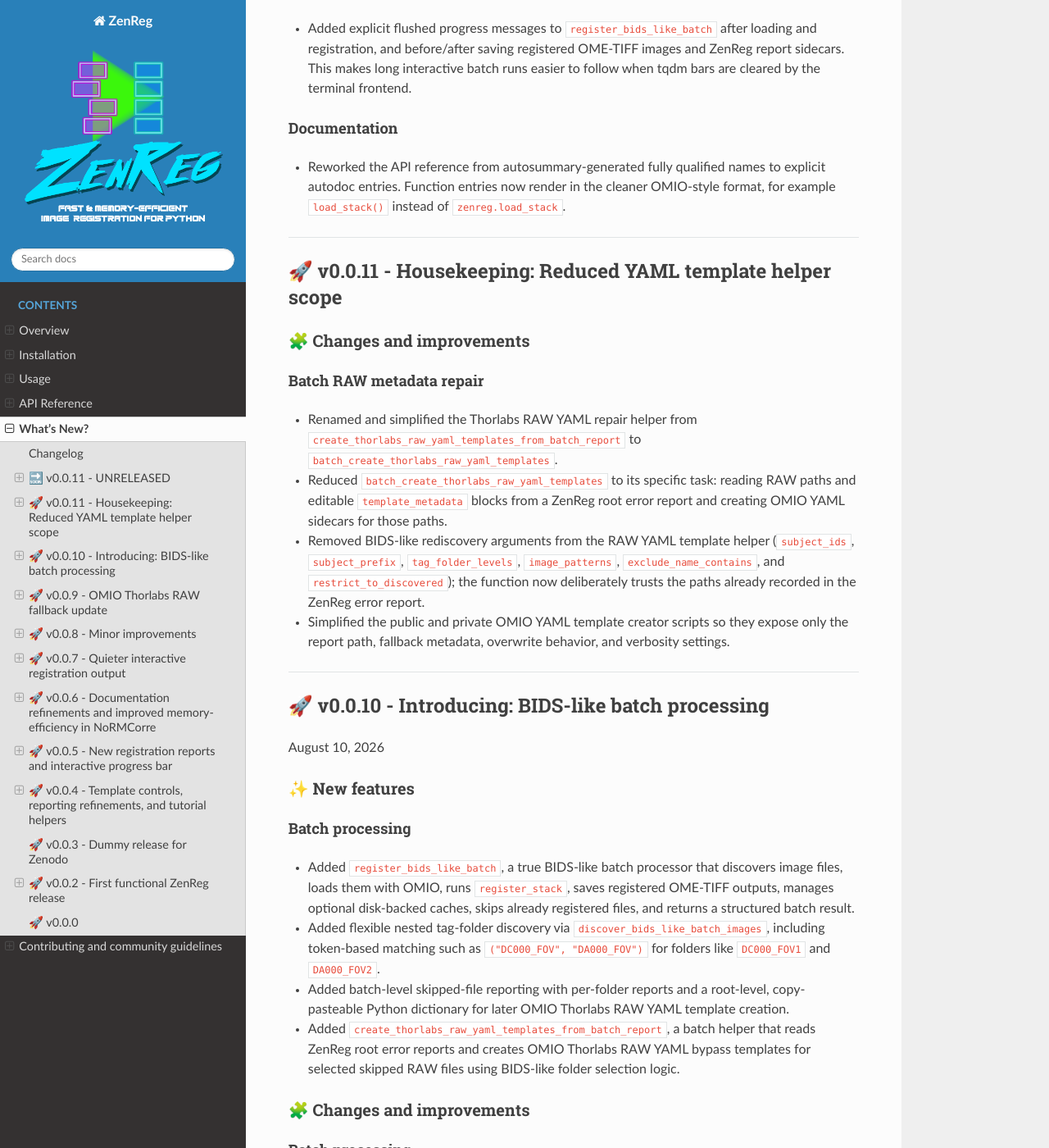
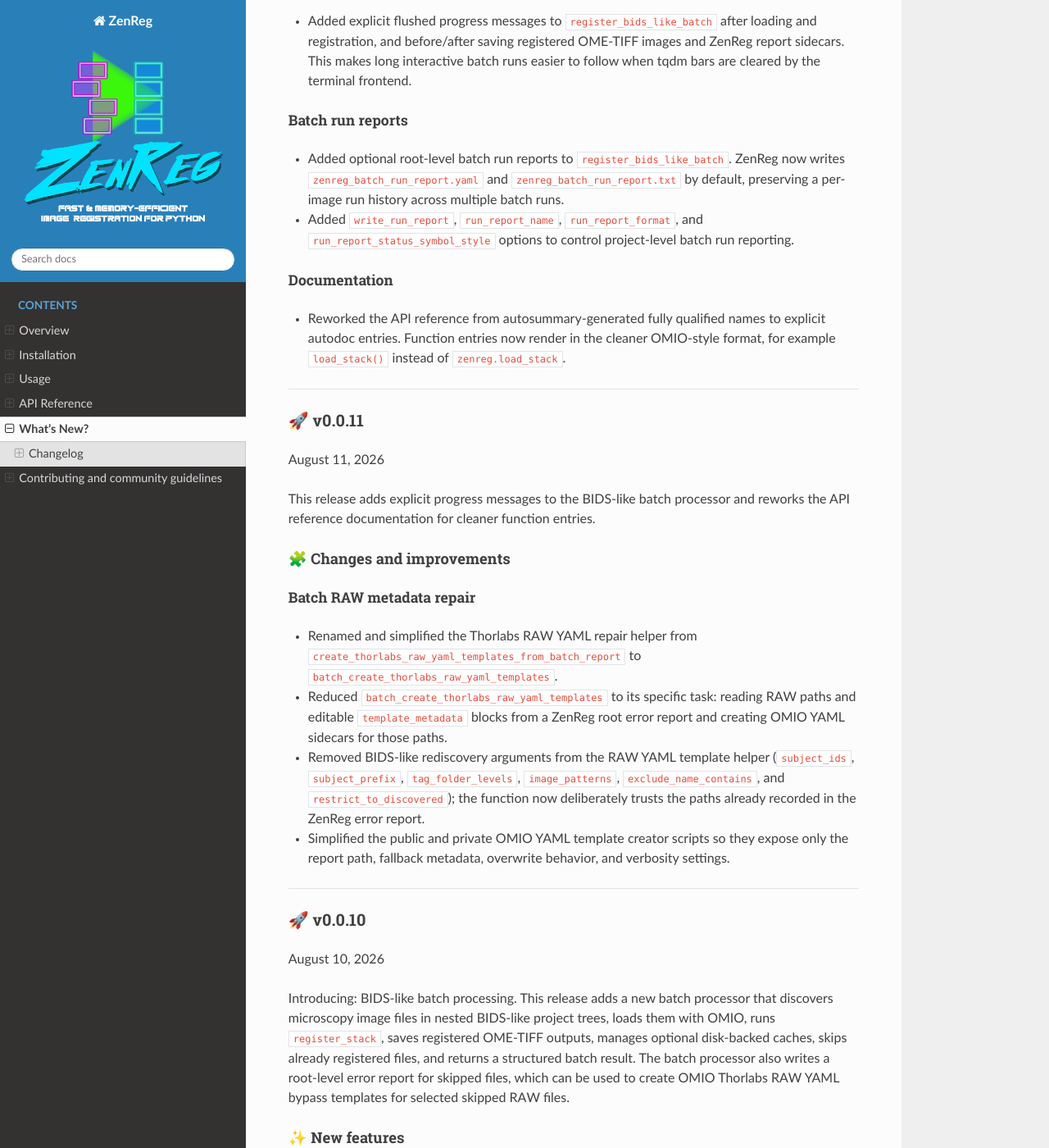
Before and after one commit to FabrizioMusacchio/ZenReg, a Sphinx documentation site: the page built from docs/source/changelog.md, in a window 1280 px wide and 1400 px high, scrolled down 540 px. Shown: the whole window at 82% size. Built offline with Sphinx 7.4.7 and the Read the Docs theme 3.1.0, drawn with Linux system fonts in a browser that asks for light colours; some of the changed text lies outside the part shown.

Commit message:
feat: add batch run reporting with YAML and TXT outputs for improved tracking

```diff
--- a/CHANGELOG.md
+++ b/CHANGELOG.md
@@ -8,23 +8,36 @@
 
 ---
 
-## 🔜 v0.0.11 - UNRELEASED
+### 🔜 v0.0.12 - UNRELEASED
 
-### 🧩 Changes and improvements
-#### Batch progress output
+#### 🧩 Changes and improvements
+##### Batch progress output
 - Added explicit flushed progress messages to `register_bids_like_batch` after loading and registration, and before/after saving registered OME-TIFF images and ZenReg report sidecars. This makes long interactive batch runs easier to follow when tqdm bars are cleared by the terminal frontend.
 
-#### Documentation
+##### Batch run reports
+- Added optional root-level batch run reports to `register_bids_like_batch`.
+  ZenReg now writes `zenreg_batch_run_report.yaml` and
+  `zenreg_batch_run_report.txt` by default, preserving a per-image run history
+  across multiple batch runs.
+- Added `write_run_report`, `run_report_name`, `run_report_format`, and
+  `run_report_status_symbol_style` options to control project-level batch run
+  reporting.
+
+##### Documentation
 - Reworked the API reference from autosummary-generated fully qualified names
   to explicit autodoc entries. Function entries now render in the cleaner
   OMIO-style format, for example `load_stack()` instead of `zenreg.load_stack`.
 
 ---
 
-## 🚀 v0.0.11 - Housekeeping: Reduced YAML template helper scope
+### 🚀 v0.0.11
 
-### 🧩 Changes and improvements
-#### Batch RAW metadata repair
+August 11, 2026
+
+This release adds explicit progress messages to the BIDS-like batch processor and reworks the API reference documentation for cleaner function entries.
+
+#### 🧩 Changes and improvements
+##### Batch RAW metadata repair
 - Renamed and simplified the Thorlabs RAW YAML repair helper from `create_thorlabs_raw_yaml_templates_from_batch_report` to `batch_create_thorlabs_raw_yaml_templates`.
 - Reduced `batch_create_thorlabs_raw_yaml_templates` to its specific task: reading RAW paths and editable `template_metadata` blocks from a ZenReg root error report and creating OMIO YAML sidecars for those paths.
 - Removed BIDS-like rediscovery arguments from the RAW YAML template helper (`subject_ids`, `subject_prefix`, `tag_folder_levels`, `image_patterns`, `exclude_name_contains`, and `restrict_to_discovered`); the function now deliberately trusts the paths already recorded in the ZenReg error report.
@@ -32,49 +45,51 @@
 
 ---
 
-## 🚀 v0.0.10 - Introducing: BIDS-like batch processing
+### 🚀 v0.0.10
 
 August 10, 2026
 
-### ✨ New features
-#### Batch processing
+Introducing: BIDS-like batch processing. This release adds a new batch processor that discovers microscopy image files in nested BIDS-like project trees, loads them with OMIO, runs `register_stack`, saves registered OME-TIFF outputs, manages optional disk-backed caches, skips already registered files, and returns a structured batch result. The batch processor also writes a root-level error report for skipped files, which can be used to create OMIO Thorlabs RAW YAML bypass templates for selected skipped RAW files.
+
+#### ✨ New features
+##### Batch processing
 - Added `register_bids_like_batch`, a true BIDS-like batch processor that discovers image files, loads them with OMIO, runs `register_stack`, saves registered OME-TIFF outputs, manages optional disk-backed caches, skips already registered files, and returns a structured batch result.
 - Added flexible nested tag-folder discovery via `discover_bids_like_batch_images`, including token-based matching such as `("DC000_FOV", "DA000_FOV")` for folders like `DC000_FOV1` and `DA000_FOV2`.
 - Added batch-level skipped-file reporting with per-folder reports and a root-level, copy-pasteable Python dictionary for later OMIO Thorlabs RAW YAML template creation.
 - Added `create_thorlabs_raw_yaml_templates_from_batch_report`, a batch helper that reads ZenReg root error reports and creates OMIO Thorlabs RAW YAML bypass templates for selected skipped RAW files using BIDS-like folder selection logic.
 
-### 🧩 Changes and improvements
-#### Batch processing
+#### 🧩 Changes and improvements
+##### Batch processing
 - Reworked the synthetic batch user script to demonstrate both a simple custom loop and the new `register_bids_like_batch` workflow.
 - Added a private Katharina batch template script that maps the new batch processor to nested `ID*/DC000_FOV*/TL_000/*.raw` style project trees.
 - Added public and private OMIO YAML template creator scripts for creating Thorlabs RAW YAML bypass files from ZenReg batch error reports.
 - Removed the older public `iter_bids_like_image_files` helper from the ZenReg top-level API in favor of the more general discovery and full batch registration functions.
 
-#### Registration robustness
+##### Registration robustness
 - `registration_template_time_range` values whose stop exceeds the available
   number of time points are now clipped to `T` with a warning instead of
   aborting the registration.
 
-#### Documentation
+##### Documentation
 - Rebuilt the RTD batch-processing page around the BIDS-like project tree,
   synthetic batch project creation, custom loops, and the new full batch
   processor.
 
-#### Interactive execution
+##### Interactive execution
 - Progress bars now use the standard text-based `tqdm` backend instead of
   `tqdm.auto`, avoiding optional `ipywidgets` warnings in VS Code interactive
   windows.
 
 ---
 
-## 🚀 v0.0.9 - OMIO Thorlabs RAW fallback update
+### 🚀 v0.0.9
 
 August 10, 2026
 
 This release updates ZenReg's OMIO dependency to use the latest Thorlabs RAW metadata fallback behavior introduced in OMIO v0.2.8.
 
-### 🧩 Changes and improvements
-#### I/O robustness
+#### 🧩 Changes and improvements
+##### I/O robustness
 
 - Updated the required OMIO dependency to `omio-microscopy>=0.2.8`.
 - ZenReg batch workflows now benefit from OMIO's improved Thorlabs RAW fallback logic, where XML metadata that is parseable but inconsistent with the RAW file size triggers YAML fallback instead of deriving invalid dimensions such as `Z=0`.
@@ -82,33 +97,35 @@
 
 ---
 
-## 🚀 v0.0.8 - Minor improvements
+### 🚀 v0.0.8
 
 August 7, 2026
 
 This release adds batch-safe image loading and error handling, which is especially useful for large-scale batch processing of microscopy datasets where some files may be unreadable or corrupted.
 
-### ✨ New features
-#### Batch-safe image loading
+#### ✨ New features
+##### Batch-safe image loading
 
 - Added `load_stack(..., on_error="raise"|"return_none")`, forwarding OMIO v0.2.7's batch-safe read-error handling. The default remains `"raise"` for interactive workflows; batch scripts can request `"return_none"` and skip unreadable files (OMIO then returns `(None, None)`) deliberately.
 
 ---
 
-## 🚀 v0.0.7 - Quieter interactive registration output
+### 🚀 v0.0.7
 
 August 6, 2026
 
-### ✨ New features
-#### Interactive execution
+Quieter interactive registration output: This minor release adds a new `print_shifts` argument to `register_stack()` and `correct_intra_stack_z_drift()` for optional per-frame/per-slice shift/rotation output, while keeping the default `verbose=True` behavior clean and focused on progress bars and high-level status messages.
+
+#### ✨ New features
+##### Interactive execution
 
 - Added `print_shifts` to `register_stack()` and
   `correct_intra_stack_z_drift()`. Progress bars and high-level status messages
   remain controlled by `verbose`, while detailed per-frame or per-slice
   shift/rotation lines can be enabled separately with `print_shifts=True`.
 
-### 🧩 Changes and improvements
-#### Interactive execution
+#### 🧩 Changes and improvements
+##### Interactive execution
 
 - `print_shifts` defaults to `False`, so `verbose=True` now keeps the useful
   tqdm progress bars without flooding interactive terminals with lines such as
@@ -116,19 +133,21 @@
 
 ---
 
-## 🚀 v0.0.6 - Documentation refinements and improved memory-efficiency in NoRMCorre
+### 🚀 v0.0.6
+
+August 6, 2026
 
 This release improves the documentation for NoRMCorre usage and reduces peak RAM use when running NoRMCorre with parallel workers and disk-backed registered-output caches.
 
-### 🧩 Changes and improvements
-#### NoRMCorre wrapper behavior
+#### 🧩 Changes and improvements
+##### NoRMCorre wrapper behavior
 
 - `register_stack(method="normcorre")` now warns and ignores `registration_template_time_range` instead of raising an error, because NoRMCorre uses its own `nc_template_init_mode` and `nc_template_update_method` template workflow.
 - `register_stack(method="normcorre", zero_clip=True)` now warns and continues with zero clipping disabled until NoRMCorre-compatible zero clipping is implemented.
 - Registration details now record requested/effective NoRMCorre behavior for ignored `registration_template_time_range` and `zero_clip` settings.
 - NoRMCorre parallel execution now streams completed worker results directly into the registered output array instead of collecting all corrected frames in an intermediate list first. This reduces peak RAM use, especially with disk-backed output caches and larger `nc_n_jobs` values.
 
-#### Documentation
+##### Documentation
 
 - Expanded the `register_stack()` docstring so every public parameter is documented explicitly, including NoRMCorre-specific `nc_*` options and full 3D rigid `rot_*` options.
 - Added NoRMCorre guidance to the 2D+t RTD usage example for choosing `nc_strides`, `nc_overlaps`, and `nc_max_deviation_rigid`, including how these settings differ from global `max_xy_shifts`.
@@ -137,7 +156,7 @@
   Napari workflow, and assessing-results pages, including
   `open_in_napari(..., zarr_mode="zarr_nodask")`.
 
-#### Tutorial helpers
+##### Tutorial helpers
 
 - `open_in_napari` now forwards additional keyword arguments to
   `omio.open_in_napari`, enabling OMIO-specific options such as
@@ -145,32 +164,36 @@
 
 ---
 
-## 🚀 v0.0.5 - New registration reports and interactive progress bar
+### 🚀 v0.0.5
 
 August 4, 2026
 
-### ✨ New features
-#### Registration reports
+New registration reports and interactive progress bar: This release adds a new `write_registration_summary_plot` helper for writing only the ZenReg registration summary PNG after `register_stack`, without saving the full registered image or CSV/YAML sidecars. It also adds `tqdm`-based progress bars for long `register_stack` loops when `verbose=True`, including shift estimation, transform application, rotation correction, and zero-clip mask/crop steps.
+
+#### ✨ New features
+##### Registration reports
 
 - Added `write_registration_summary_plot` for writing only the ZenReg registration summary PNG after `register_stack`, without saving the full registered image or CSV/YAML sidecars.
 
-### 🧩 Changes and improvements
-#### Registration reports
+#### 🧩 Changes and improvements
+##### Registration reports
 
 - Summary plot annotations now list the registered image dimensions in canonical `TZCYX` order as the first entry.
 
-#### Interactive execution
+##### Interactive execution
 
 - Added `tqdm`-based progress bars for long `register_stack` loops when `verbose=True`, including shift estimation, transform application, rotation correction, and zero-clip mask/crop steps. Verbose messages are now flushed immediately to improve feedback in VS Code and Jupyter-style interactive sessions.
 
 ---
 
-## 🚀 v0.0.4 - Template controls, reporting refinements, and tutorial helpers
+### 🚀 v0.0.4
 
 August 3, 2026
 
-### ✨ New features
-#### Registration controls and outputs
+Template controls, reporting refinements, and tutorial helpers. This release adds new controls for building multi-frame registration templates, clearer Z-range selection, raw shift/rotation reporting, single-channel fallback behavior, and OMIO OME-TIFF compression control. It also improves registration summary plots, extends tutorial helpers, and improves synthetic benchmark data generation.
+
+#### ✨ New features
+##### Registration controls and outputs
 
 - Added `registration_template_time_range` to `register_stack` for building
   multi-frame registration templates from a half-open time range. This is
@@ -192,24 +215,24 @@
 - Added user control over OMIO OME-TIFF compression via
   `save_stack(compression_level=...)`.
 
-#### Tutorial and preview helpers
+##### Tutorial and preview helpers
 
 - Added `show_projection` for previewing registration-style Z/time projections
   and all-frame template images before running `register_stack`. Projection
   arrays are returned only when `return_projection=True`.
 
-### 🧩 Changes and improvements
-#### Registration reports
+#### 🧩 Changes and improvements
+##### Registration reports
 
 - Summary plots now suppress per-frame line markers for long time series to
   keep large-frame reports readable; clipped estimates are still highlighted.
 
-#### Tutorial and preview helpers
+##### Tutorial and preview helpers
 
 - Extended `show_timepoints` with configurable `reference_time`,
   `moving_time`, and `projection_z_range` arguments.
 
-#### Synthetic data and benchmarks
+##### Synthetic data and benchmarks
 
 - Improved synthetic full 3D rigid benchmark data generation for dense
   structural volumes by adding richer volumetric texture and distributed
@@ -217,7 +240,7 @@
   and point-based backend comparisons better constrained and more
   representative for six-degree-of-freedom registration validation.
 
-### 📚 Documentation
+#### 📚 Documentation
 
 - Expanded the multi-channel usage guide with the new single-channel fallback
   behavior and the distinction between tolerant single-channel handling and
@@ -230,7 +253,7 @@
 
 ---
 
-## 🚀 v0.0.3 - Dummy release for Zenodo
+### 🚀 v0.0.3
 
 July 31, 2026
 
@@ -238,7 +261,7 @@
 
 ---
 
-## 🚀 v0.0.2 - First functional ZenReg release
+### 🚀 v0.0.2
 
 July 31, 2026
 
@@ -246,7 +269,7 @@
 package skeleton; v0.0.2 introduces the functional microscopy registration
 platform.
 
-### Core workflow
+#### Core workflow
 
 - Added the main ZenReg workflow: `load_stack -> register_stack -> save_stack`.
 - Standardized internal image handling on OMIO-normalized `TZCYX` arrays.
@@ -255,7 +278,7 @@
 - Added support for TIFF, OME-TIFF, CZI, LSM, and Thorlabs RAW input through
   OMIO.
 
-### Registration methods and modes
+#### Registration methods and modes
 
 - Added global translational registration with scikit-image
   `phase_cross_correlation`.
@@ -273,7 +296,7 @@
 - Added a sparse puncta/spot-oriented 3D rigid backend based on point detection
   and point matching.
 
-### Registration controls
+#### Registration controls
 
 - Added explicit `registration_channel` and `registration_stack` controls.
 - Added configurable projection methods: `max`, `mean`, `median`, `var`, and
@@ -290,7 +313,7 @@
   rotation workflows.
 - Added post hoc cropping utilities for manual inspection-based cropping.
 
-### Memory efficiency and performance
+#### Memory efficiency and performance
 
 - Added OMIO/Zarr memory-mapped loading via `use_memmap`, `memmap_folder`, and
   `memmap_reuse`.
@@ -301,7 +324,7 @@
   settings.
 - Added utility helpers for available compute-unit inspection.
 
-### Reporting and reproducibility
+#### Reporting and reproducibility
 
 - Added registration sidecar outputs next to registered images:
   shift/rotation/correlation CSV files, settings YAML files, and summary plots.
@@ -311,7 +334,7 @@
   rotation workflows.
 - Added transparent settings capture for reproducibility.
 
-### Synthetic data and tutorials
+#### Synthetic data and tutorials
 
 - Added synthetic OME-TIFF benchmark datasets with two channels and
   ground-truth tables.
@@ -323,7 +346,7 @@
 - Added dedicated user scripts for synthetic registration, NoRMCorre
   comparison, full 3D rigid registration, profiling, and batch processing.
 
-### Documentation
+#### Documentation
 
 - Added the first Read the Docs documentation tree with overview,
   installation, usage tutorials, API reference, changelog, and contribution
@@ -334,7 +357,7 @@
 
 ---
 
-## 🚀 v0.0.0
+### 🚀 v0.0.0
 
 February 3, 2026
 
```
Also changed, not shown: docs/source/usage_batch_processing.rst (+57 -0 lines), 2 other files.
